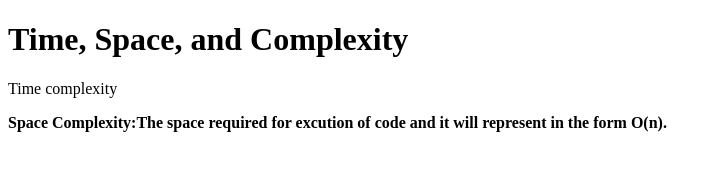
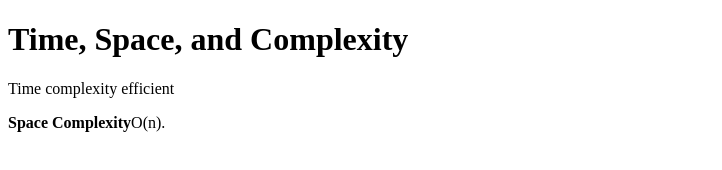
Before and after one commit to acciojob/time-and-space-complexity-bsp3725k, a website: page main.html in a window 1280 px wide. Shown: the whole page, without its empty margins (0-722 px from the left). Drawn offline with Linux system fonts and the light colour scheme.

Commit message:
created a submission

```diff
--- a/main.html
+++ b/main.html
@@ -9,8 +9,8 @@
 <body>
 	<!-- the entire body must be written by student -->
 	<h1>Time, Space, and Complexity</h1>
-    <p>Time complexity</p>
-	<p><b>Space Complexity:The space required for excution of code and it will represent in the form O(n).</b></p>
+    <p>Time complexity efficient</p>
+	<p><b>Space Complexity</b>O(n).</p>
     <script type="text/javascript" src="./script.js">
 </script>
 
```
